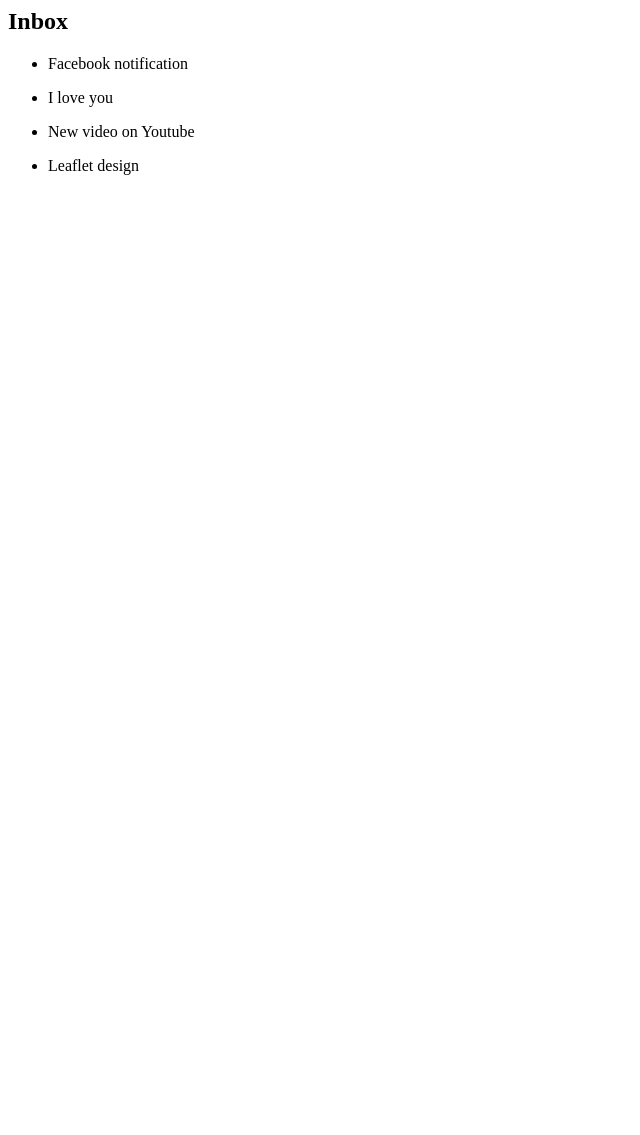
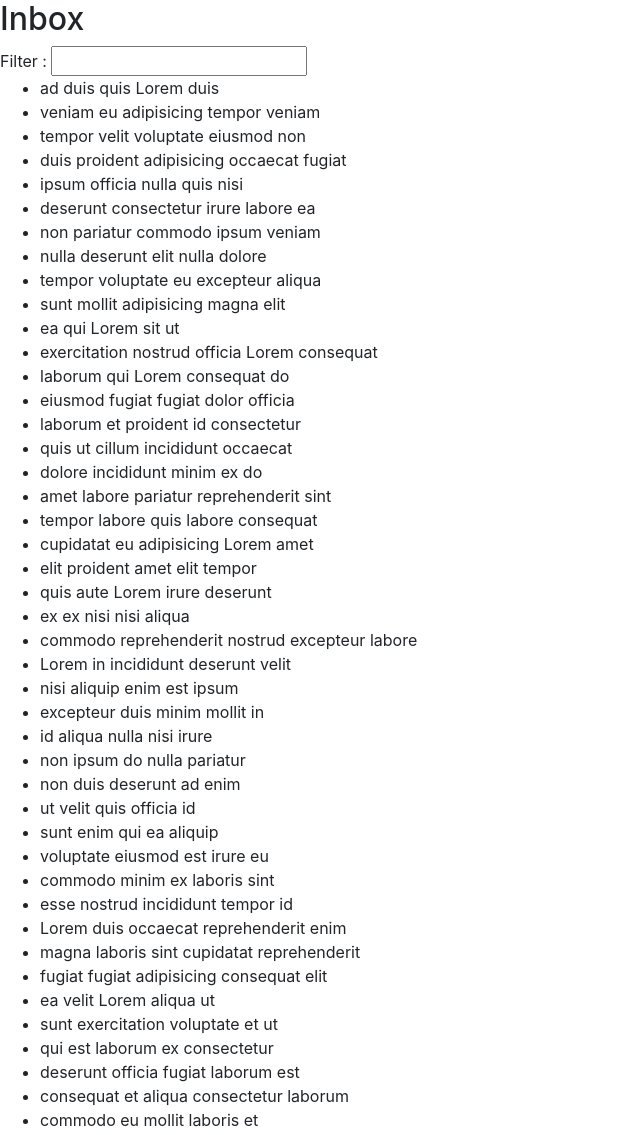
Before and after one commit to Dominionized/mail, a website: page index.html at #/prefs in a window 1280 px wide. Shown: the whole page, without its empty margins (0-640 px from the left). Before the commit the page ends 800 px from the top, so only its background shows below. Drawn offline with nearby package versions, Linux system fonts and the light colour scheme; some packages are replaced by stand-ins of ours.

Commit message:
Modified inbox

```diff
--- a/inbox/inbox.js
+++ b/inbox/inbox.js
@@ -1,5 +1,50 @@
 var inbox = angular.module('inbox', []);
 
 inbox.controller('InboxCtrl', function($scope){
-	$scope.messages = ['Facebook notification', 'I love you', 'New video on Youtube', 'Leaflet design'];
+	$scope.messages = [
+  "ad duis quis Lorem duis",
+  "veniam eu adipisicing tempor veniam",
+  "tempor velit voluptate eiusmod non",
+  "duis proident adipisicing occaecat fugiat",
+  "ipsum officia nulla quis nisi",
+  "deserunt consectetur irure labore ea",
+  "non pariatur commodo ipsum veniam",
+  "nulla deserunt elit nulla dolore",
+  "tempor voluptate eu excepteur aliqua",
+  "sunt mollit adipisicing magna elit",
+  "ea qui Lorem sit ut",
+  "exercitation nostrud officia Lorem consequat",
+  "laborum qui Lorem consequat do",
+  "eiusmod fugiat fugiat dolor officia",
+  "laborum et proident id consectetur",
+  "quis ut cillum incididunt occaecat",
+  "dolore incididunt minim ex do",
+  "amet labore pariatur reprehenderit sint",
+  "tempor labore quis labore consequat",
+  "cupidatat eu adipisicing Lorem amet",
+  "elit proident amet elit tempor",
+  "quis aute Lorem irure deserunt",
+  "ex ex nisi nisi aliqua",
+  "commodo reprehenderit nostrud excepteur labore",
+  "Lorem in incididunt deserunt velit",
+  "nisi aliquip enim est ipsum",
+  "excepteur duis minim mollit in",
+  "id aliqua nulla nisi irure",
+  "non ipsum do nulla pariatur",
+  "non duis deserunt ad enim",
+  "ut velit quis officia id",
+  "sunt enim qui ea aliquip",
+  "voluptate eiusmod est irure eu",
+  "commodo minim ex laboris sint",
+  "esse nostrud incididunt tempor id",
+  "Lorem duis occaecat reprehenderit enim",
+  "magna laboris sint cupidatat reprehenderit",
+  "fugiat fugiat adipisicing consequat elit",
+  "ea velit Lorem aliqua ut",
+  "sunt exercitation voluptate et ut",
+  "qui est laborum ex consectetur",
+  "deserunt officia fugiat laborum est",
+  "consequat et aliqua consectetur laborum",
+  "commodo eu mollit laboris et"
+];
 });
--- a/inbox/inbox.tpl.html
+++ b/inbox/inbox.tpl.html
@@ -1,6 +1,7 @@
 <h2>Inbox</h2>
+Filter : <input type="text" ng-model="filterText">
 <div ng-controller='InboxCtrl'>
-	<ul ng-repeat='message in messages'>
-		<li>{{ message }}</li>
+	<ul>
+		<li ng-repeat="message in messages | filter:filterText">{{ message }}</li>
 	</ul>
 </div>
--- a/index.html
+++ b/index.html
@@ -6,6 +6,7 @@
 	<script src="bower_components/angular-route/angular-route.min.js"></script>
 	<script src="app.js"></script>
 	<script src="inbox/inbox.js"></script>
+	<link rel="stylesheet" type="text/css" href="bower_components/bootstrap/dist/css/bootstrap.min.css">
 </head>
 <body>
 	<div ng-view></div>
--- /dev/null
+++ b/prefs/prefs.js
@@ -0,0 +1,5 @@
+var prefs = angular.module('prefs', []);
+
+prefs.controller('PrefsCtrl', function($scope){
+
+});
```
Also changed, not shown: prefs/prefs.tpl.html (added, +1 -0 lines).
